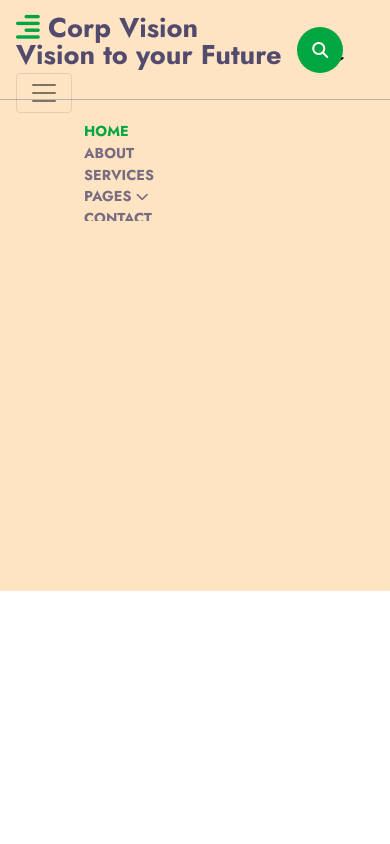
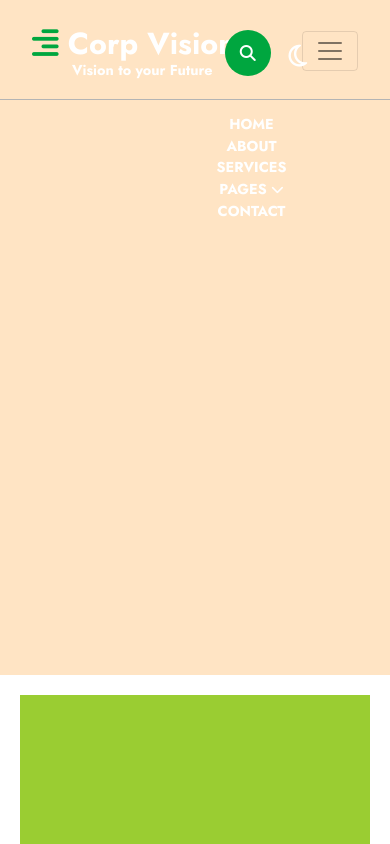
Before and after one commit to LocoTran/B56_group9_capstone_corp_vision, a plain HTML site: page index.html in a window 390 px wide. Both pictures are taken after a click on the button "Toggle navigation". Shown: the top 844 px of the page. Drawn offline with nearby package versions, Linux system fonts and the light colour scheme.

Commit message:
update header responsive 1706 0224 AM

```diff
--- a/JS/script.js
+++ b/JS/script.js
@@ -14,6 +14,7 @@ document.getElementById("switchButton").onclick = function () {
   // dùng classlist để gọi thuộc tính class của thẻ body
   //Sử dụng toggle() để thêm hoặc xóa 1 class của thẻ html. Nếu thẻ body không có class dark thì toggle sẽ thêm class dark vào body. Ngược lại, nếu thẻ body đang có class dark thì toogle sẽ xóa class dark đi.
   document.getElementById("myBody").classList.toggle("dark");
+  document.getElementById("header").classList.toggle("darktheme");
 };
 
 
@@ -44,3 +45,37 @@ document.querySelector('.icon-material-search').addEventListener('click', functi
 document.querySelector('.icon-close').addEventListener('click', function() {
   document.querySelector('.full_search').style.display = 'none';
 });
+
+
+
+// Set position cụm nút search và đổi theme khi màn hình nhỏ
+var clickCount = 0;
+
+document.querySelector('.navbar-toggler').addEventListener('click', function () {
+
+  if (clickCount === 0) {
+    document.querySelector('.button_right').style.right = '15%';
+    // Thiết lập lại biến đếm để cho lần click tiếp theo
+    clickCount = 1;
+  } else if (clickCount === 1) {
+      document.querySelector('.button_right').style.right = '0%';
+      // Thiết lập lại biến trạng thái để cho lần click tiếp theo
+      clickCount = 0;
+    }
+});
+
+
+// Chỉnh màu header khi scoll xuống
+
+window.addEventListener('scroll', function() {
+  // Kiểm tra xem trang đã được cuộn xuống hay chưa
+  if (window.scrollY > 0) {
+    document.getElementById("header").classList.add("scrolled");
+    document.getElementById('.active').classList.add("scrolled");
+  }
+  else {
+    // Xóa lớp "scrolled" khỏi phần tử body
+    document.getElementById("header").classList.remove('scrolled');
+    document.getElementById('.active').classList.remove("scrolled");
+  }
+});
--- a/css/style.css
+++ b/css/style.css
@@ -8,57 +8,7 @@ body {
   font-family: "Jost", sans-serif;
 }
 
-/* button light/dark */
-#switchButton {
-    font-size: 25px;
-    color: black;
-    transition: all 0.5s;
-    height: 46px;
-    position: fixed;
-    top: 27px;
-    right: 8.5%;
-  }
-  #switchButton:focus {
-    box-shadow: none;
-  }
-  /* Light theme */
-  #myBody {
-    background-color: white;
-    transition: all 0.5s;
-  }
-  #switchButton .fa-sun {
-    display: none;
-  }
-  #switchButton .fa-moon {
-    display: block;
-  }
-  /* Dark Theme*/
-  /* khi ko thể áp màu chữ nên thêm trực tiếp thẻ   darkthem   nếu cần chuyển chữ màu trắng và    darktheme_gray   nếu cần chuyển màu xám*/
-  .dark#myBody {
-    background-color: rgb(21, 20, 33);
-    color: white;
-    transition: all 0.5s;
-  }
-  .dark #switchButton {
-    color: white;
-  }
-  .dark #switchButton .fa-sun {
-    display: block;
-  }
-  .dark #switchButton .fa-moon {
-    display: none;
-  }
-  #myBody.dark .darktheme {
-      color: white;
-    }
-    #myBody.dark .darktheme_gray {
-      color: rgb(180, 180, 180);
-      transition: all 0.5s;
-    }
-    #myBody.dark #navbarScroll .dropdown-menu {
-      border: 0.2px solid rgb(180, 180, 180);
-      background-color: black;
-    }
+
 
 /* HEADER */
 header {
@@ -69,35 +19,47 @@ header {
   width: 100vw;
   height: 100px;
   z-index: 9;
+  transition: all 0.5s;
 }
 header #portNav {
   height: 100%;
-  margin: auto;
+  /* margin: auto; */
 }
 header #portNav .navbar-brand {
-  font-size: 1.7rem;
-  line-height: 1.7rem;
+  font-size: 1.9rem;
   font-weight: bold;
-  color: rgba(63, 58, 100, 0.9);
-  /* margin: 0 200px 0 0; */
+  color: white;
+}
+header #portNav .navbar-brand .logo_bottom{
+  font-size: 0.9rem;
+  margin: -7px 0 0 40px;
 }
 header #portNav .navbar-brand i {
   color: #00a63f;
 }
-header #navbarScroll .navbar-nav a {
-  color: rgba(63, 58, 100, 0.7);
+
+
+header #portNav #navbarScroll .navbar-nav {
+  margin-left: 50px;
+}
+header #navbarScroll .navbar-nav a.nav-link {
+  color: white;
+  font-weight: bold;
+  font-size: 0.9rem;
+  padding: 0 5px 0 20px;
+}
+header #navbarScroll .navbar-nav a.dropdown-item {
+  color: #6C6888;
   font-weight: bold;
   font-size: 0.9rem;
   padding: 0 5px 0 20px;
 }
 header #navbarScroll .navbar-nav i {
-  color: rgba(63, 58, 100, 0.7);
+  color: white;
   font-size: 0.8rem;
   font-weight: bold;
 }
-header #navbarScroll .navbar-nav .active a {
-  color: #00a63f;
-}
+
 /* Nút search */
 header #navbarScroll i.fa-search {
   width: 46px;
@@ -108,11 +70,9 @@ header #navbarScroll i.fa-search {
   text-align: center;
   cursor: pointer;
   color: white;
-  position: fixed;
-  top: 27px;
-  right: 12%;
   z-index: 999;
 }
+
 
 .zoomed {
   animation: zoom-out 0.5s;
@@ -121,8 +81,71 @@ header #navbarScroll i.fa-search {
 .normal {
   animation: zoom-in 0.5s;
 }
+    /* Cụm 2 nút search và đổi theme */
+#portNav #navbarScroll .button_right{
+  position: absolute;
+  top: 22px;
+  right: 0;
+}
+    /* Nút search togger thu nhỏ  */
+#navbarScroll .navbar-toggler-icon.togglerX
+{
 
-/* Full search */
+}
+
+    /* button light/dark */
+#switchButton {
+  font-size: 25px;
+  color: black;
+  transition: all 0.5s;
+  height: 46px;
+}
+#switchButton .fa-moon {
+  color: white;
+}
+#switchButton:focus {
+  box-shadow: none;
+}
+      /* Light theme */
+#myBody {
+  background-color: white;
+  transition: all 0.5s;
+}
+#switchButton .fa-sun {
+  display: none;
+}
+#switchButton .fa-moon {
+  display: block;
+}
+      /* Dark Theme*/
+      /* khi ko thể áp màu chữ nên thêm trực tiếp thẻ   darkthem   nếu cần chuyển chữ màu trắng và    darktheme_gray   nếu cần chuyển màu xám*/
+.dark#myBody {
+  background-color: rgb(21, 20, 33);
+  color: white;
+  transition: all 0.5s;
+}
+.dark #switchButton {
+  color: white;
+}
+.dark #switchButton .fa-sun {
+  display: block;
+}
+.dark #switchButton .fa-moon {
+  display: none;
+}
+#myBody.dark .darktheme {
+    color: white;
+  }
+  #myBody.dark .darktheme_gray {
+    color: rgb(180, 180, 180);
+    transition: all 0.5s;
+  }
+  #myBody.dark #navbarScroll .dropdown-menu {
+    border: 0.2px solid rgb(180, 180, 180);
+    background-color: black;
+  }
+
+    /* Full search */
 .full_search {
   display: none;
   position: absolute;
@@ -177,6 +200,41 @@ header #navbarScroll i.fa-search {
 }
 
 
+    /* show menu khi màn hình thu nhỏ */
+#portNav #navbarScroll.navbar-collapse.show .navbar-nav{
+  display: flex;
+  justify-content: center;
+  align-items: center;
+}
+#portNav #navbarScroll.navbar-collapse.show{
+  margin-top: 20px;
+}
+
+
+    /* đổi màu header khi scoll */
+#header.scrolled {
+  background-color: white;
+  border: none;
+  height: 80px;
+}
+#header.scrolled.darktheme{
+  background-color: #151421;
+}
+#header.scrolled .navbar #portNav{
+  transform: translateY(-10px);
+  transition: all 0.3s;
+}
+#header.scrolled #navbarScroll .navbar-nav #active a {
+  color: #00a63f;
+}
+#header.scrolled .logo,
+#header.scrolled #switchButton .fa-moon{
+  color: #3F3A64;
+}
+#header.scrolled #navbarScroll .navbar-nav a.nav-link,
+#header.scrolled #navbarScroll .navbar-nav i{
+  color: #6C6888;
+}
 
 
 /* Keyframe Search Button */
@@ -199,9 +257,14 @@ header #navbarScroll i.fa-search {
   }
 }
 
-.carousel{
+.carousel div:first-of-type{
     background-color: bisque;
-    height: 70vh;
+    height: 80vh;
+  }
+  .test2{
+  background-color: yellowgreen;
+  height: 80vh;
+  margin: 20px;
 }
 
 /* Keyframe search full */
@@ -215,8 +278,3 @@ header #navbarScroll i.fa-search {
     transform: scale(96);
     }
   }
-  @keyframes rotateX {
-    100%{
-      transform: rotate(-90deg);
-    }
-  }
--- a/index.html
+++ b/index.html
@@ -27,10 +27,11 @@
 
 <body id="myBody">
   <!-- HEADER -->
-  <header>
+  <header id="header">
+    <div class="navbar">
       <nav class="navbar container navbar-expand-lg navbar-light" id="portNav">
         <a class="navbar-brand mr-5" href="#">
-          <div class="logo_top">
+            <div class="logo">
                 <i class="fa fa-align-right"></i>
                 <span class="darktheme">Corp Vision</span>
                 <div class="logo_bottom darktheme">Vision to your Future</div>
@@ -39,22 +40,22 @@
 
         <button class="navbar-toggler" type="button" data-toggle="collapse" data-target="#navbarScroll"
             aria-controls="navbarScroll" aria-expanded="false" aria-label="Toggle navigation">
-          <span class="navbar-toggler-icon"></span>
+            <span class="navbar-toggler-icon "></span>
         </button>
 
         <div class="collapse navbar-collapse ml-5" id="navbarScroll">
-          <ul class="navbar-nav my-2 my-lg-0 navbar-nav-scroll" style="max-height: 100px;">
-              <li class="nav-item active">
-                  <a class="nav-link darktheme_gray" href="#">HOME<span class="sr-only">(current)</span></a>
+            <ul class="navbar-nav my-2 my-lg-0 navbar-nav-scroll" style="max-height: 150px;">
+                <li class="nav-item active" id="active">
+                    <a class="nav-link active darktheme_gray ml-xl-3 ml-0" href="#">HOME<span class="sr-only">(current)</span></a>
                 </li>
                 <li class="nav-item">
-                  <a class="nav-link darktheme_gray" href="#">ABOUT</a>
+                    <a class="nav-link darktheme_gray ml-xl-3 ml-0" href="#">ABOUT</a>
                 </li>
                 <li class="nav-item">
-                  <a class="nav-link darktheme_gray" href="#">SERVICES</a>
+                    <a class="nav-link darktheme_gray ml-xl-3 ml-0" href="#">SERVICES</a>
                 </li>
                 <li class="nav-item dropdown">
-                  <a class="nav-link darktheme_gray" href="#" role="button" data-toggle="dropdown" aria-expanded="false">
+                    <a class="nav-link darktheme_gray ml-xl-3 ml-0" href="#" role="button" data-toggle="dropdown" aria-expanded="false">
                         PAGES
                         <i class="fa-solid fa-chevron-down darktheme_gray"></i>
                     </a>
@@ -66,7 +67,7 @@
                     </ul>
                 </li>
                 <li class="nav-item">
-                  <a class="nav-link darktheme_gray" href="#">CONTACT</a>
+                    <a class="nav-link darktheme_gray ml-xl-3 ml-0" href="#">CONTACT</a>
                 </li>
             </ul>
             <div class="button_right">
@@ -79,6 +80,7 @@
             </div>
         </div>
     </nav>
+    </div>
     <div class="full_search">
       <div class="overplay_full"></div>
       <i class="icon-close fa fa-close material-icons" id="close_search"></i>
@@ -99,6 +101,7 @@
       </path>
     </svg> -->
   </section>
+  <div class="test2"></div>
   <section class="about"></section>
   <section class="challenge"></section>
   <section class="services"></section>
```
Lines whose indentation alone changed are shown as unchanged.
